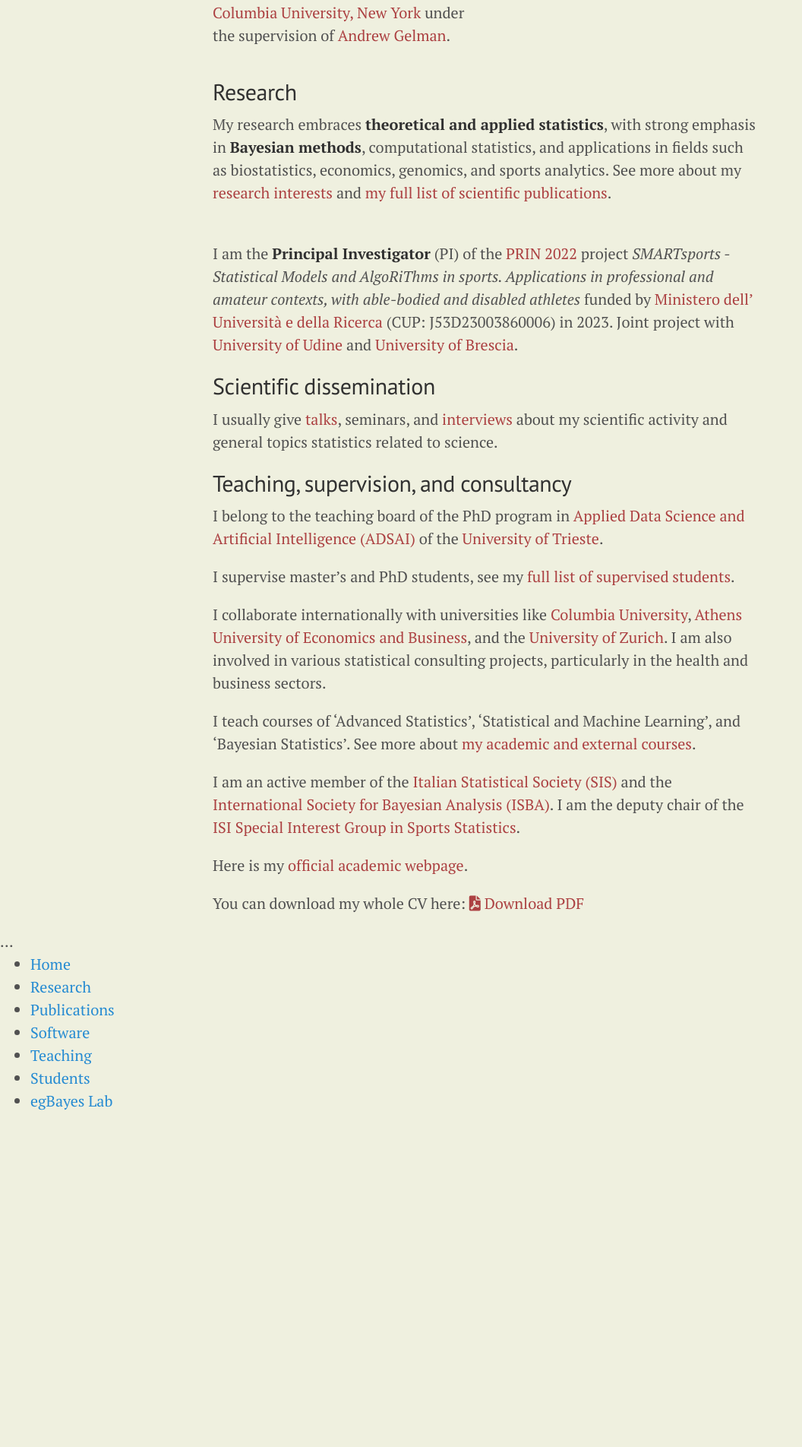
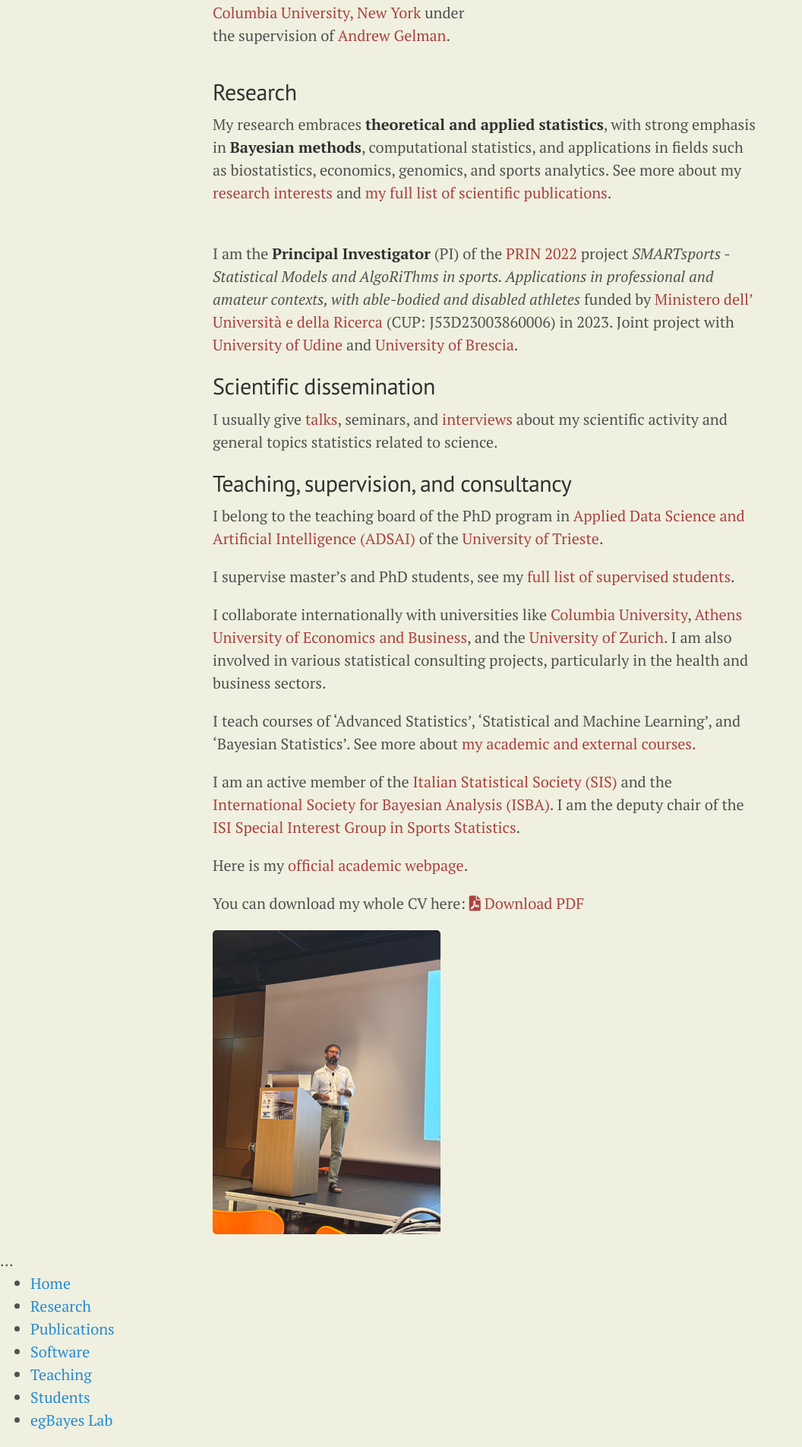
Before and after one commit to LeoEgidi/leoegidi.github.io, a Jekyll site: the page built from index.md, in a window 1280 px wide. Shown: the part 734-2638 px from the top of the page at 76% size, without its empty margins (0-1056 px from the left). Built offline with Jekyll 4.4.1, drawn with Linux system fonts in a browser that asks for light colours; Markdown is read by kramdown in place of the engine named in the settings; the list of posts is cut into pages by our own code; before the commit the page ends 2218 px from its top, so only the background shows below that.

Commit message:
new picture

```diff
--- a/index.md
+++ b/index.md
@@ -109,3 +109,6 @@ You can download my whole CV here:
 <a href="{{ '/paper/cv.pdf' | relative_url }}" target="_blank">
     <i class="fas fa-file-pdf"></i> Download PDF
 </a>
+
+
+<img src="Leonardo_Egidi_conference.jpg" alt="Leonardo Egidi" style="float: center; margin-right: 10px;" width="300">
```
Also changed, not shown: it/index.md (+2 -0 lines), Leonardo_Egidi_conference.jpg (added), it/Leonardo_Egidi_conference.jpg (added).
